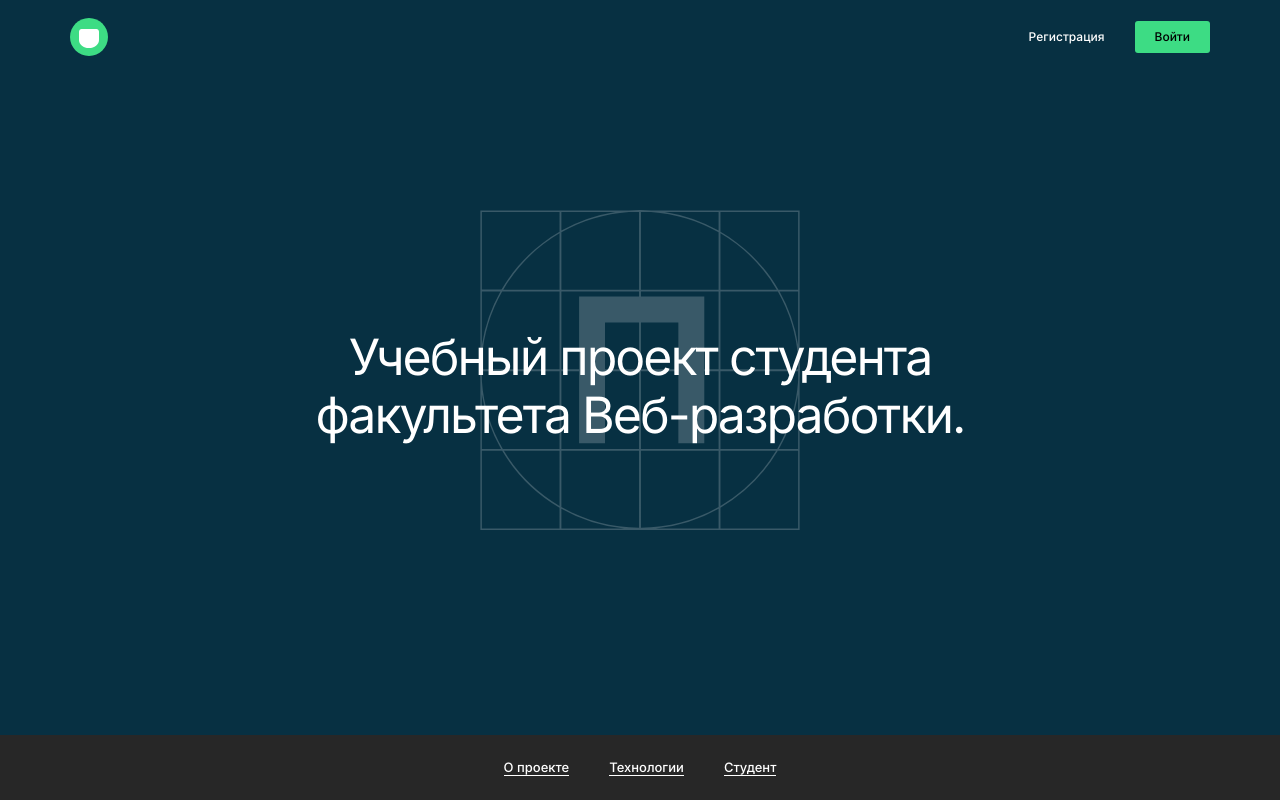
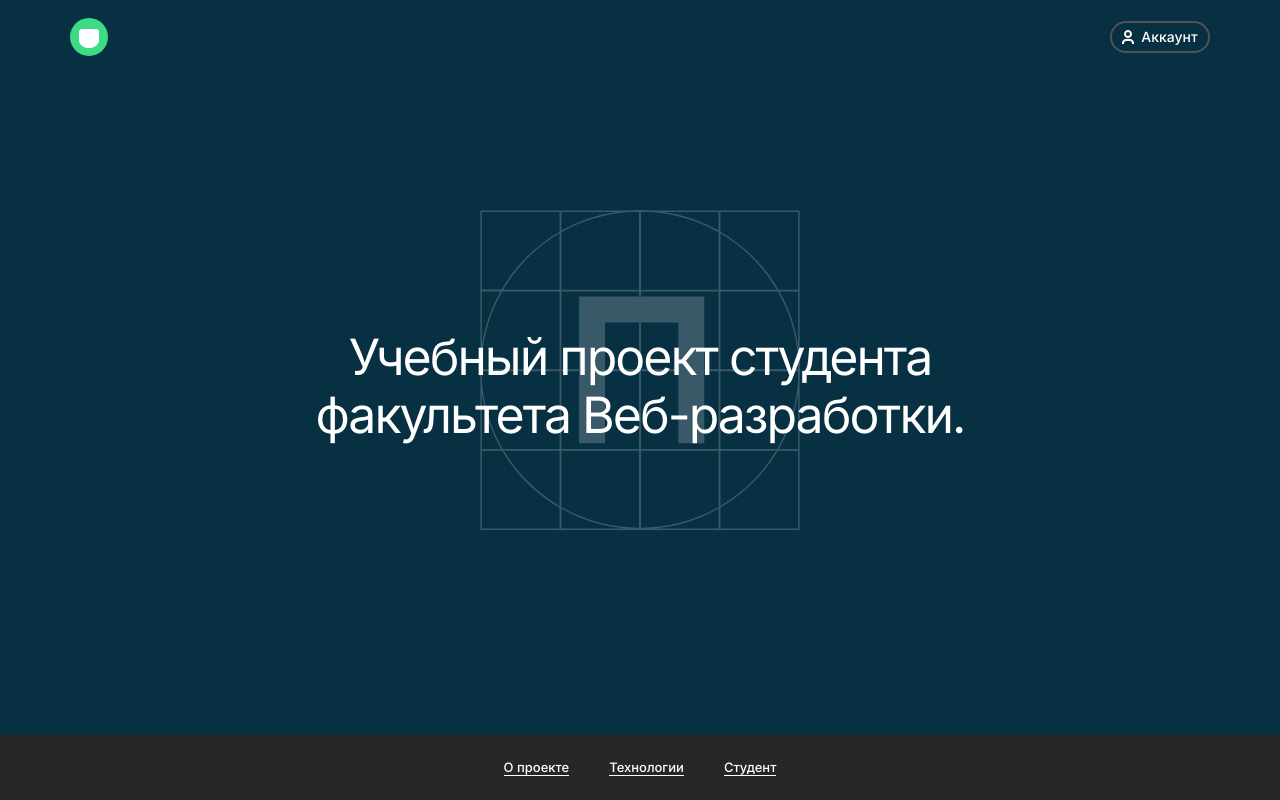
Before and after one commit to MiskevichStanislav/movies-explorer-frontend, a React (Create React App) app: page / in a window 1280 px wide. Shown: the top 800 px of the page. Built offline with nearby package versions, Linux system fonts and the light colour scheme.

Commit message:
creating login button

```diff
--- a/src/components/Header/Header.css
+++ b/src/components/Header/Header.css
@@ -1,6 +1,6 @@
 .header {
     padding: 18px 0;
-    background-color: #073042;
+    /* background-color: #073042; */
 }
 
 .header__container {
@@ -29,6 +29,39 @@
     color: #000000;
     background-color: #3ddc84;
     border-radius: 3px;
+}
+
+.header__profile {
+    align-items: center;
+    border: 2px solid #525252;
+    border-radius: 50px;
+    box-sizing: border-box;
+    cursor: pointer;
+    display: flex;
+    flex-direction: row-reverse;
+    gap: 7px;
+    height: 32px;
+    justify-content: center;
+    margin-left: 50px;
+    text-decoration: none;
+    transition: .3s;
+    width: 100px;
+}
+
+.header__profile-button {
+    color: rgb(255, 255, 255);
+    font-size: 14px;
+    font-weight: 500;
+    line-height: 16px;
+    margin: 0;
+    text-decoration: none;
+}
+
+.header__profile-photo {
+    background-image: url("../../images/header.profile.svg");
+    height: 14px;
+    width: 12px;
+
 }
 
 @media screen and (max-width: 768px) {
--- a/src/components/Header/Header.js
+++ b/src/components/Header/Header.js
@@ -1,21 +1,39 @@
-import { Link } from "react-router-dom";
+import { useHistory, Link } from "react-router-dom";
 
 import './Header.css';
-import Logo from '../Logo/Logo'
+import Logo from '../Logo/Logo';
+import Navigation from "../Navigation/Navigation";
 
 function Header() {
+    const currentPath = useHistory().location.pathname;
+    const isMainPage = currentPath === '/';
+    const isLoggedIn = true;
+
+    const buttons = isLoggedIn ? (
+        <div className="header__profile">
+            <Link className="header__profile-button" to='/profile'>Аккаунт</Link>
+            <div className="header__profile-photo"></div>
+        </div>
+    ) : (
+        <div className="header__buttons">
+            <Link className="header__button" to='/signup'>Регистрация</Link>
+            <Link className="header__button header__button_color_green" to='/signin'>Войти</Link>
+        </div>
+    )
+
     return (
-        <header className="header">
+        <header
+            className="header"
+            style={{ backgroundColor: isMainPage && '#073042' }}
+        >
             <div className="container header__container">
                 <div className="header__wrapper">
                     <Logo />
-                    <div className="header__buttons">
-                        <Link className="header__button" to='/signup'>Регистрация</Link>
-                        <Link className="header__button header__button_color_green" to='/signin'>Войти</Link>
-                    </div>
+                    {isLoggedIn && <Navigation />}
+                    {buttons}
                 </div>
             </div>
-        </header>
+        </header >
     );
 }
 
```
Also changed, not shown: src/images/header.profile.svg (added).
